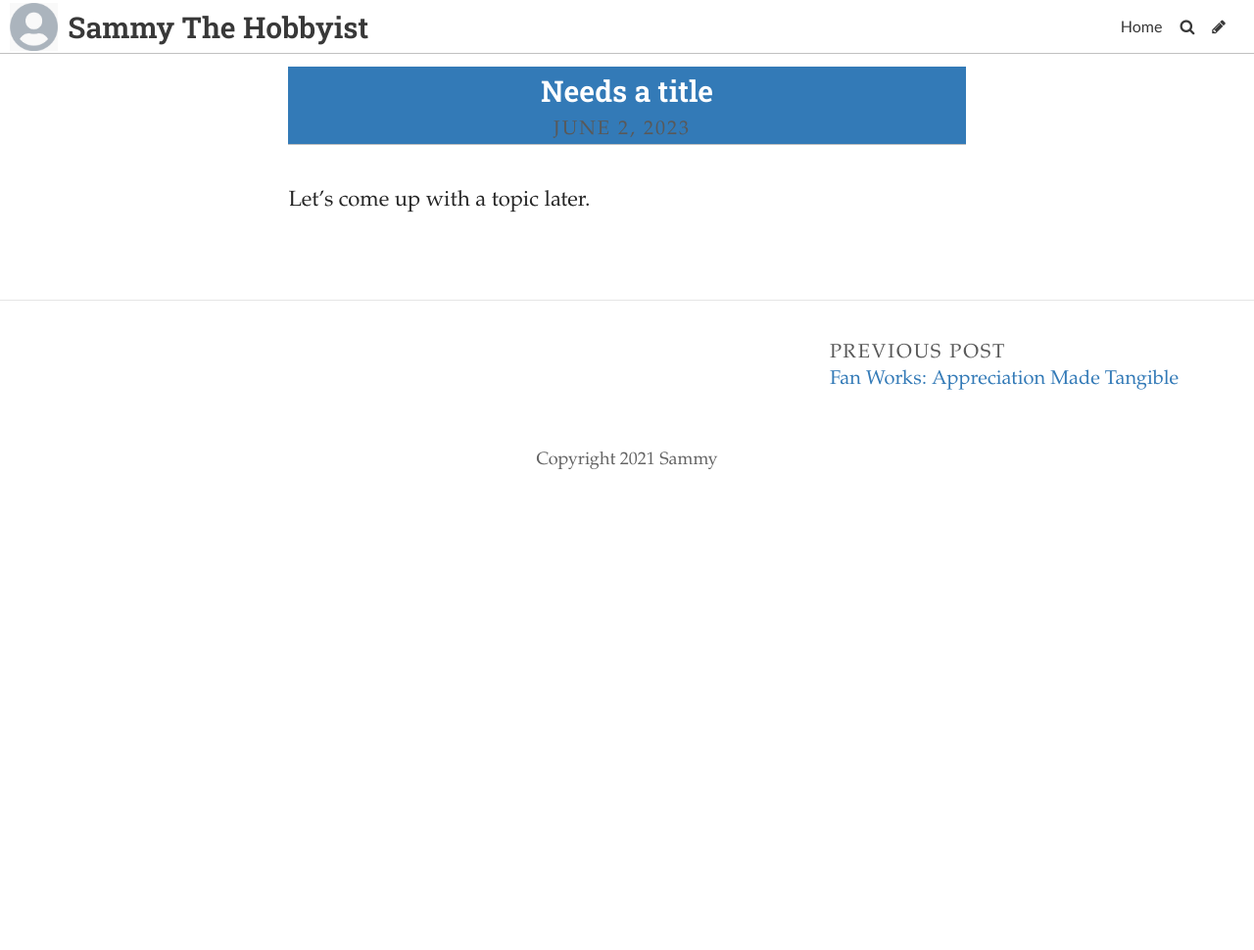
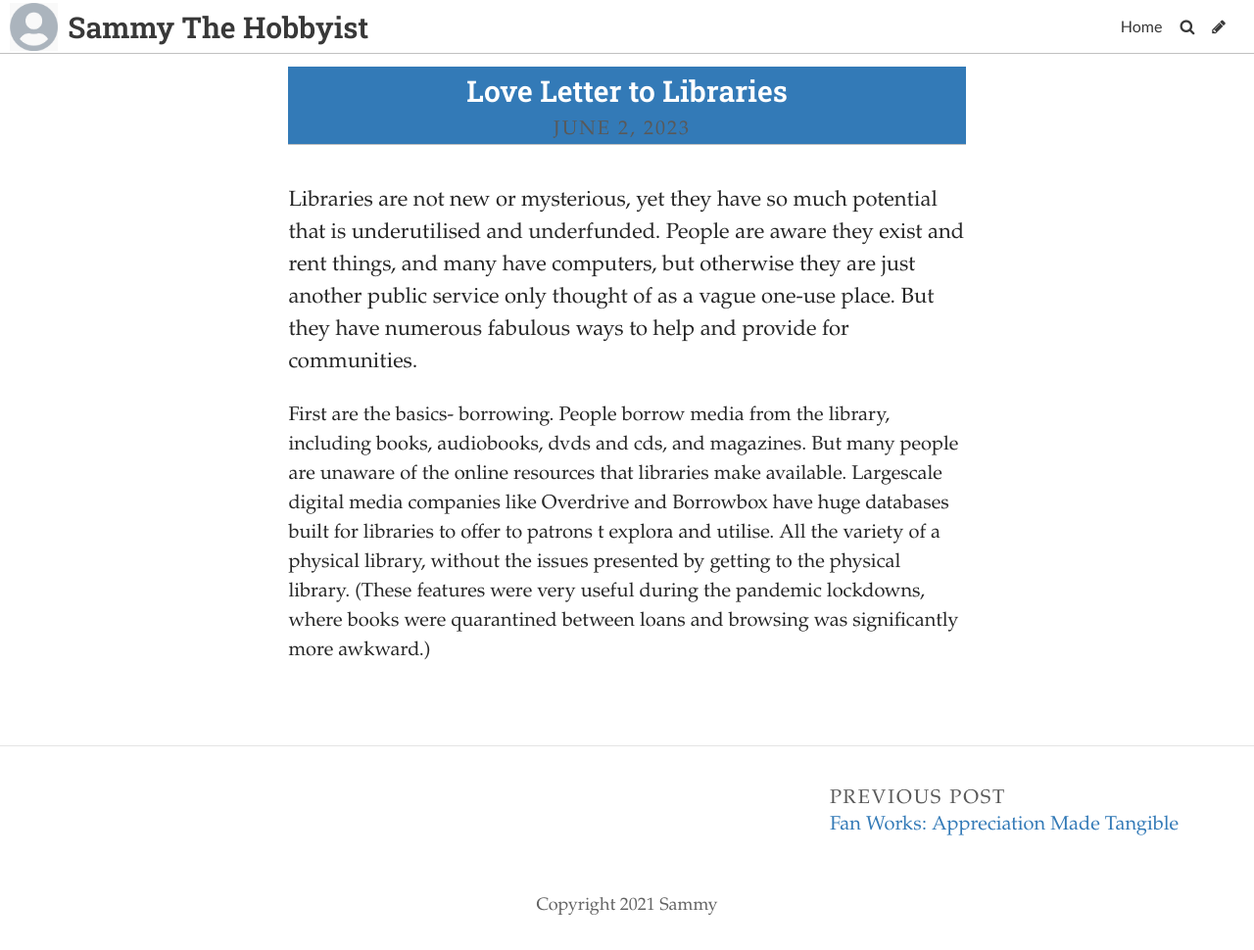
Before and after one commit to SammySpinsAYarn/Blog, a Jekyll site: the page built from _posts/2023-05-23-needs-a-title.md, in a window 1280 px wide. Shown: the whole page at 98% size. Built offline with Jekyll 4.4.1, drawn with Linux system fonts in a browser that asks for light colours; some web fonts are replaced; before the commit the page ends 900 px from its top, so only the background shows below that.

Commit message:
Update Post “2023-05-23-needs-a-title”

```diff
--- a/_posts/2023-05-23-needs-a-title.md
+++ b/_posts/2023-05-23-needs-a-title.md
@@ -1,8 +1,10 @@
 ---
 layout: post
-title: Needs a title
+title: Love Letter to Libraries
 date: 2023-06-02T13:15:07.418Z
 title_color: "#ffffff"
 comments: false
 ---
-L﻿et's come up with a topic later.
+Libraries are not new or mysterious, yet they have so much potential that is underutilised and underfunded. People are aware they exist and rent things, and many have computers, but otherwise they are just another public service only thought of as a vague one-use place. But they have numerous fabulous ways to help and provide for communities.
+
+F﻿irst are the basics- borrowing. People borrow media from the library, including books, audiobooks, dvds and cds, and magazines. But many people are unaware of the online resources that libraries make available. Largescale digital media companies like Overdrive and Borrowbox have huge databases built for libraries to offer to patrons t explora and utilise. All the variety of a physical library, without the issues presented by getting to the physical library. (These features were very useful during the pandemic lockdowns, where books were quarantined between loans and browsing was significantly more awkward.)
```
